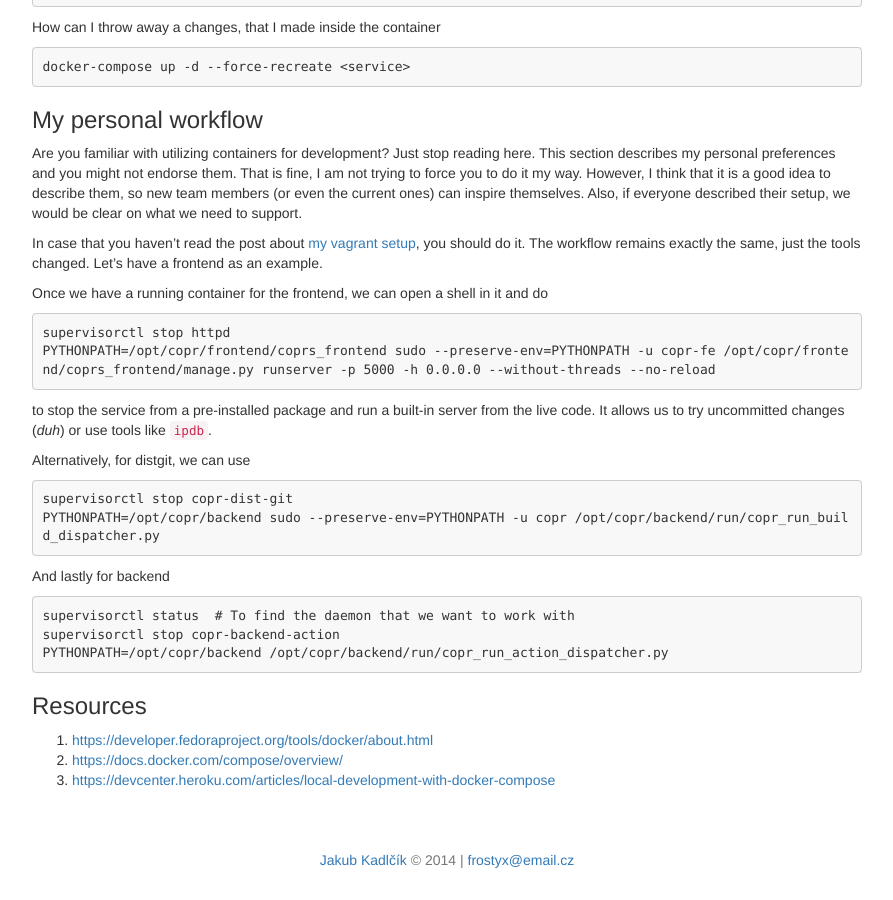
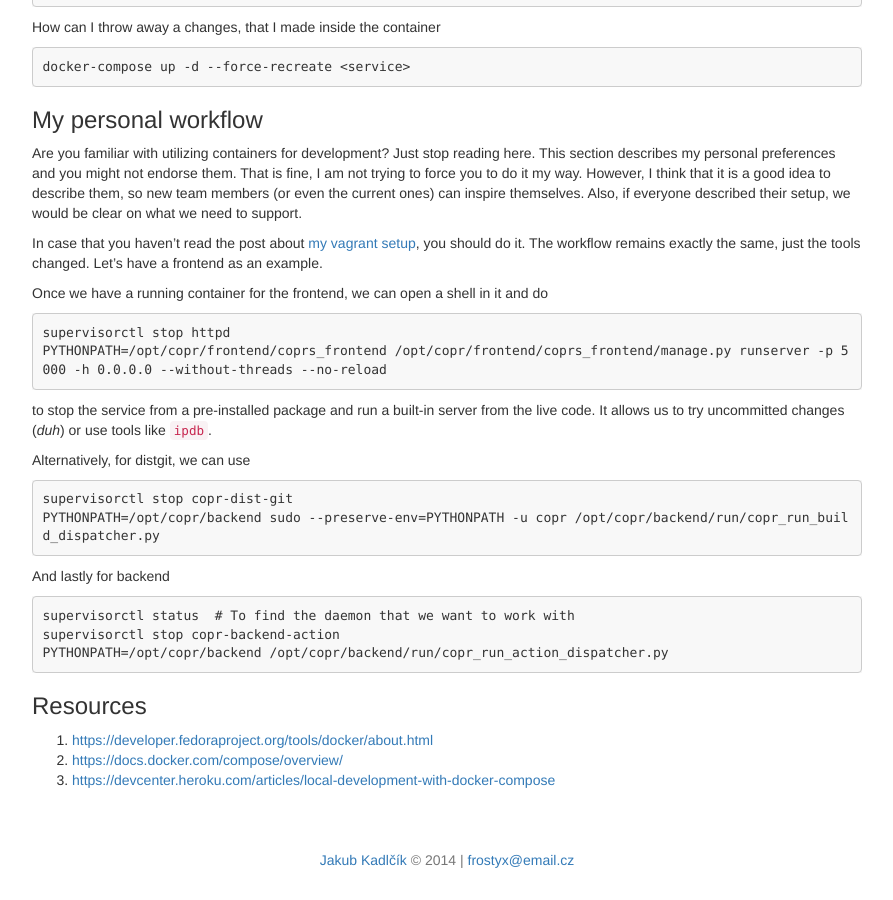
Before and after one commit to FrostyX/frostyx.github.io, a Jekyll site: the page built from _posts/2017-10-17-copr-stack-dockerized.md, in a window 1280 px wide and 900 px high, scrolled down 1182 px. Shown: the whole window, without its empty margins (193-1086 px from the left). Built offline with Jekyll 4.4.1, drawn with Linux system fonts in a browser that asks for light colours; nearby versions of some CDN libraries; comment, search, counter and statistics services are not loaded; some of the changed text lies outside the part shown.

Commit message:
Update command for running copr frontend

```diff
--- a/_posts/2017-10-17-copr-stack-dockerized.md
+++ b/_posts/2017-10-17-copr-stack-dockerized.md
@@ -69,7 +69,7 @@ In case that you haven't read the post about [my vagrant setup](/posts/copr-vagr
 Once we have a running container for the frontend, we can open a shell in it and do
 
     supervisorctl stop httpd
-    PYTHONPATH=/opt/copr/frontend/coprs_frontend sudo --preserve-env=PYTHONPATH -u copr-fe /opt/copr/frontend/coprs_frontend/manage.py runserver -p 5000 -h 0.0.0.0 --without-threads --no-reload
+    PYTHONPATH=/opt/copr/frontend/coprs_frontend /opt/copr/frontend/coprs_frontend/manage.py runserver -p 5000 -h 0.0.0.0 --without-threads --no-reload
 
 to stop the service from a pre-installed package and run a built-in server from the live code. It allows us to try uncommitted changes (_duh_) or use tools like `ipdb`.
 
```
Also changed, not shown: other parts of _posts/2017-10-17-copr-stack-dockerized.md (+1 -1 lines).
